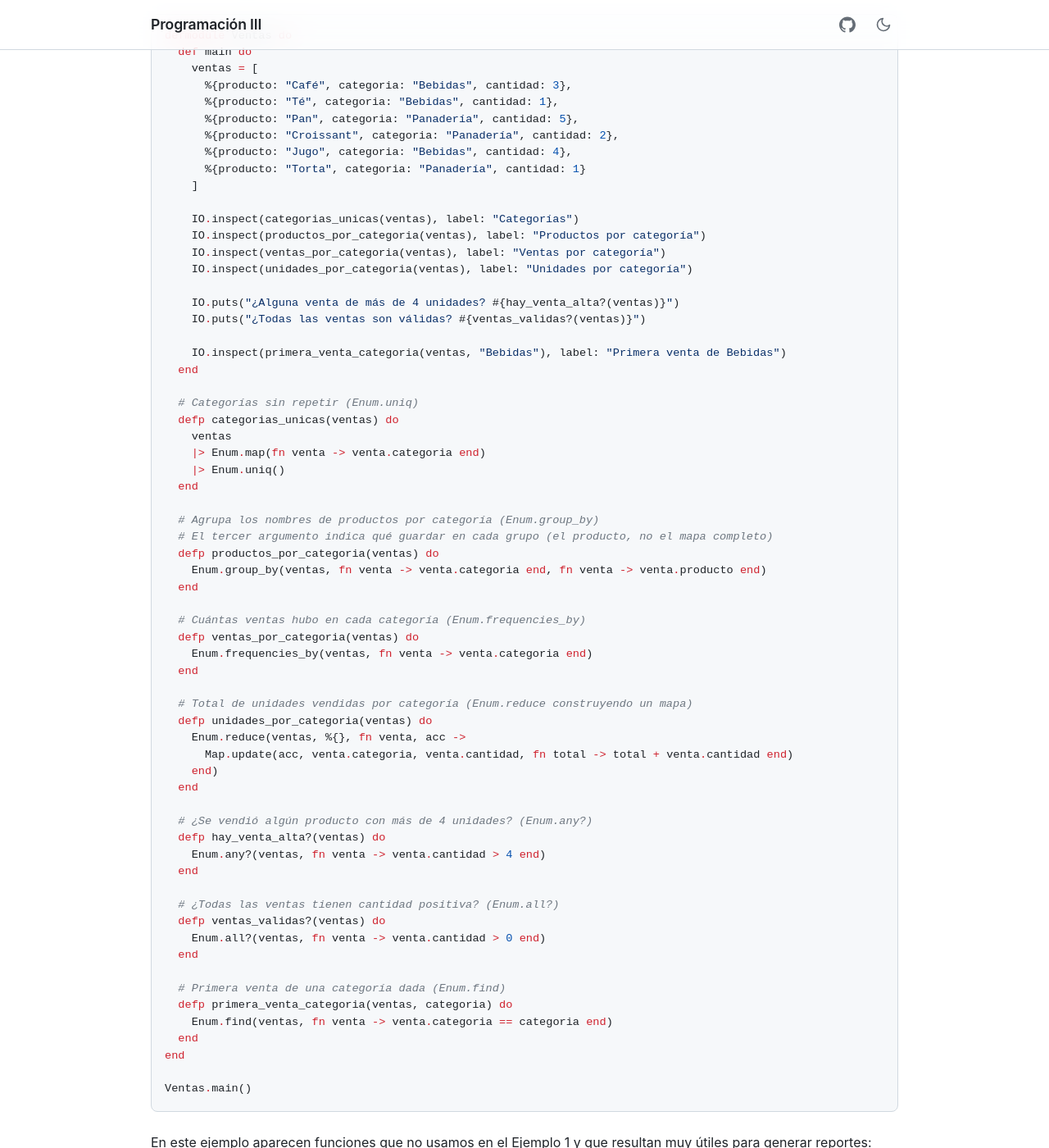
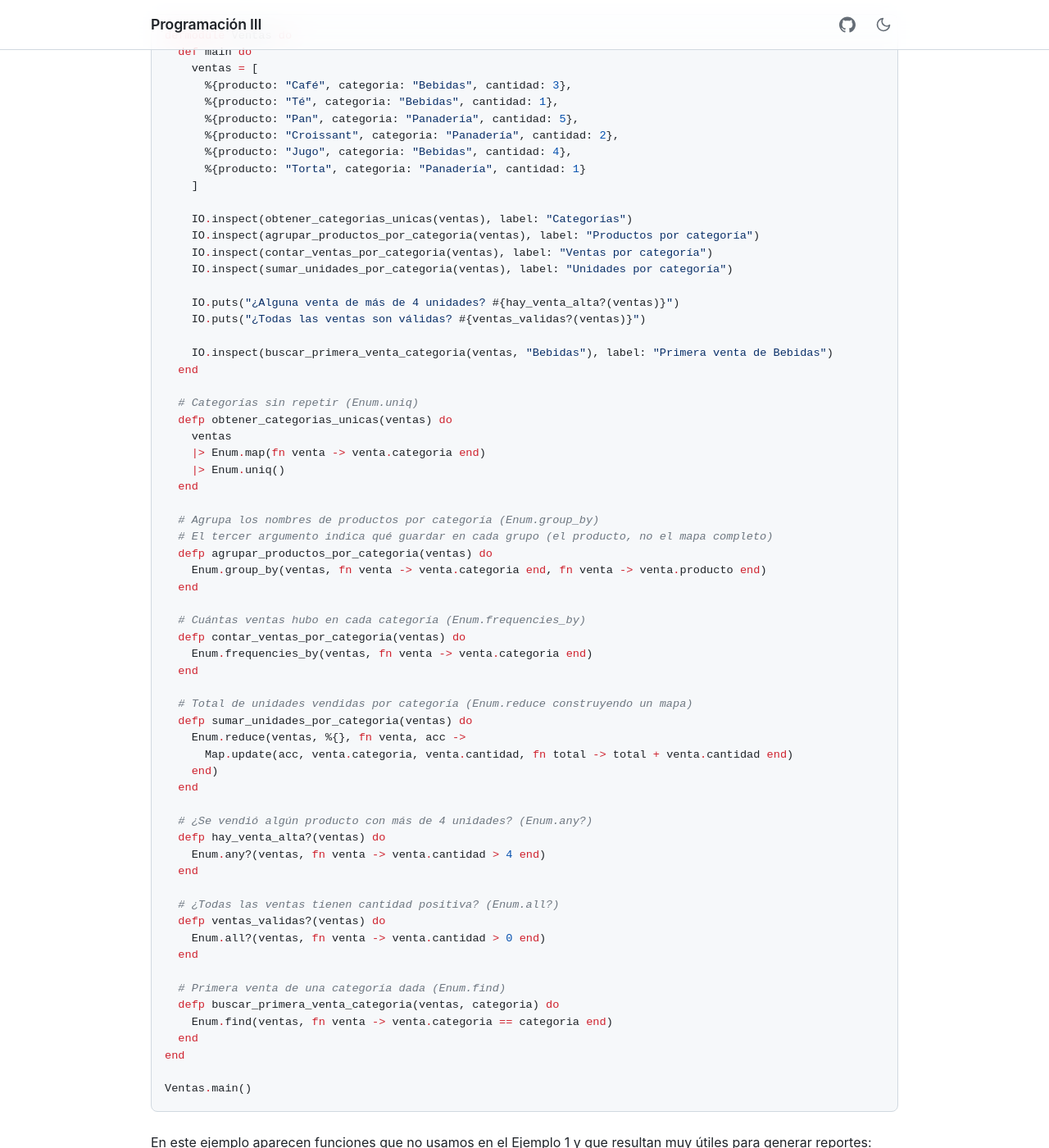
Before and after one commit to caflorezvi/guias-programacion3, a Jekyll site: the page built from docs/06.colecciones.md, in a window 1280 px wide and 1400 px high, scrolled down 16167 px. Shown: the whole window at 82% size. Built offline with Jekyll 4.4.1, drawn with Linux system fonts in a browser that asks for light colours; our own code applies the rules of GitHub Pages for plain Markdown files; some of the changed text lies outside the part shown.

Commit message:
Ajuste en el nombre de algunas funciones en colecciones

````diff
--- a/docs/06.colecciones.md
+++ b/docs/06.colecciones.md
@@ -396,29 +396,29 @@
     promedio = calcular_promedio(lista)
     Util.imprimir_mensaje("El promedio es #{promedio}")
 
-    {menores, mayores} = total_segun_promedio(lista, promedio)
+    {menores, mayores} = contar_segun_promedio(lista, promedio)
     Util.imprimir_mensaje("Hay #{menores} por debajo del promedio y #{mayores} por encima")
 
-    {menor, mayor} = min_max_nota(lista)
+    {menor, mayor} = obtener_estudiantes_min_max(lista)
     Util.imprimir_mensaje("La nota más baja es #{menor} y la más alta #{mayor}")
 
-    {aprobados, reprobados} = aprobados_reprobados(lista)
+    {aprobados, reprobados} = contar_aprobados_reprobados(lista)
     Util.imprimir_mensaje("Aprobaron #{aprobados} estudiantes y reprobaron #{reprobados}")
   end
 
   defp calcular_promedio([]), do: 0
   defp calcular_promedio(lista), do: Enum.sum(lista) / length(lista)
 
-  defp min_max_nota(lista), do: Enum.min_max(lista)
+  defp obtener_estudiantes_min_max(lista), do: Enum.min_max(lista)
 
-  defp total_segun_promedio(lista, promedio) do
+  defp contar_segun_promedio(lista, promedio) do
     # Se usa una función lambda que compara cada elemento con el promedio en ambas llamadas a Enum.count
     menores = Enum.count(lista, &(&1 < promedio))
     mayores = Enum.count(lista, &(&1 > promedio))
     {menores, mayores}
   end
 
-  defp aprobados_reprobados(lista) do
+  defp contar_aprobados_reprobados(lista) do
     total = length(lista)
     aprobados = Enum.count(lista, &(&1 >= 3)) # Se usa una función lambda que verifica si cada nota es mayor o igual a 3
     reprobados = total - aprobados
@@ -431,13 +431,13 @@
 
 Se define una lista con notas de prueba y sobre ella se realizan diferentes cálculos cuyos resultados se imprimen en pantalla. Nótese el uso de `Enum` para procesar la colección de notas y de tuplas para devolver múltiples valores desde una función.
 
-Cabe destacar que las funciones lambda también se pueden escribir usando `fn` y `->`, como se ha mencionado previamente. Por ejemplo, en el caso de la función `aprobados_reprobados/1` podemos hacer lo siguiente:
+Cabe destacar que las funciones lambda también se pueden escribir usando `fn` y `->`, como se ha mencionado previamente. Por ejemplo, en el caso de la función `contar_aprobados_reprobados/1` podemos hacer lo siguiente:
 
 ```elixir
 aprobados = Enum.count(lista, fn nota -> nota >= 3 end)
 ```
 
-> **⚠️ Investigar** cómo mejorar la función `total_segun_promedio/2` para que no tenga que recorrer la lista dos veces. Que halle la cantidad de estudiantes por encima y por debajo del promedio en una sola pasada. **Pista:** use `Enum.reduce/3` con una tupla `{menores, mayores}` como acumulador.
+> **⚠️ Investigar** cómo mejorar la función `contar_segun_promedio/2` para que no tenga que recorrer la lista dos veces. Que halle la cantidad de estudiantes por encima y por debajo del promedio en una sola pasada. **Pista:** use `Enum.reduce/3` con una tupla `{menores, mayores}` como acumulador.
 
 ### Versión 2
 
@@ -460,13 +460,13 @@
     promedio = calcular_promedio(lista)
     Util.imprimir_mensaje("El promedio es #{promedio}")
 
-    {menores, mayores} = total_segun_promedio(lista, promedio)
+    {menores, mayores} = contar_segun_promedio(lista, promedio)
     Util.imprimir_mensaje("Hay #{menores} por debajo del promedio y #{mayores} por encima")
 
-    {menor, mayor} = min_max_nota(lista)
+    {menor, mayor} = obtener_estudiantes_min_max(lista)
     Util.imprimir_mensaje("La nota más baja es de #{menor.nombre} (#{menor.nota}) y la más alta es de #{mayor.nombre} (#{mayor.nota})")
 
-    {aprobados, reprobados} = aprobados_reprobados(lista)
+    {aprobados, reprobados} = contar_aprobados_reprobados(lista)
     Util.imprimir_mensaje("Aprobaron #{aprobados} estudiantes y reprobaron #{reprobados}")
 
   end
@@ -479,19 +479,19 @@
     |> then( &(&1/length(lista)) ) # then() permite encadenar operaciones
   end
 
-  defp min_max_nota(lista) do
+  defp obtener_estudiantes_min_max(lista) do
     peor = Enum.min_by(lista, &(&1.nota)) # Enum.min_by permite asociar una función para acceder a la nota
     mejor = Enum.max_by(lista, &(&1.nota))
     {peor, mejor}
   end
 
-  defp total_segun_promedio(lista, promedio) do
+  defp contar_segun_promedio(lista, promedio) do
     menores = Enum.count(lista, &(&1.nota < promedio))
     mayores = Enum.count(lista, &(&1.nota > promedio))
     {menores, mayores}
   end
 
-  defp aprobados_reprobados(lista) do
+  defp contar_aprobados_reprobados(lista) do
     total = length(lista)
     aprobados = Enum.count(lista, &(&1.nota >= 3))
     {aprobados, total - aprobados}
@@ -584,19 +584,19 @@
       %{producto: "Torta", categoria: "Panadería", cantidad: 1}
     ]
 
-    IO.inspect(categorias_unicas(ventas), label: "Categorías")
-    IO.inspect(productos_por_categoria(ventas), label: "Productos por categoría")
-    IO.inspect(ventas_por_categoria(ventas), label: "Ventas por categoría")
-    IO.inspect(unidades_por_categoria(ventas), label: "Unidades por categoría")
+    IO.inspect(obtener_categorias_unicas(ventas), label: "Categorías")
+    IO.inspect(agrupar_productos_por_categoria(ventas), label: "Productos por categoría")
+    IO.inspect(contar_ventas_por_categoria(ventas), label: "Ventas por categoría")
+    IO.inspect(sumar_unidades_por_categoria(ventas), label: "Unidades por categoría")
 
     IO.puts("¿Alguna venta de más de 4 unidades? #{hay_venta_alta?(ventas)}")
     IO.puts("¿Todas las ventas son válidas? #{ventas_validas?(ventas)}")
 
-    IO.inspect(primera_venta_categoria(ventas, "Bebidas"), label: "Primera venta de Bebidas")
+    IO.inspect(buscar_primera_venta_categoria(ventas, "Bebidas"), label: "Primera venta de Bebidas")
   end
 
   # Categorías sin repetir (Enum.uniq)
-  defp categorias_unicas(ventas) do
+  defp obtener_categorias_unicas(ventas) do
     ventas
     |> Enum.map(fn venta -> venta.categoria end)
     |> Enum.uniq()
@@ -604,17 +604,17 @@
 
   # Agrupa los nombres de productos por categoría (Enum.group_by)
   # El tercer argumento indica qué guardar en cada grupo (el producto, no el mapa completo)
-  defp productos_por_categoria(ventas) do
+  defp agrupar_productos_por_categoria(ventas) do
     Enum.group_by(ventas, fn venta -> venta.categoria end, fn venta -> venta.producto end)
   end
 
   # Cuántas ventas hubo en cada categoría (Enum.frequencies_by)
-  defp ventas_por_categoria(ventas) do
+  defp contar_ventas_por_categoria(ventas) do
     Enum.frequencies_by(ventas, fn venta -> venta.categoria end)
   end
 
   # Total de unidades vendidas por categoría (Enum.reduce construyendo un mapa)
-  defp unidades_por_categoria(ventas) do
+  defp sumar_unidades_por_categoria(ventas) do
     Enum.reduce(ventas, %{}, fn venta, acc ->
       Map.update(acc, venta.categoria, venta.cantidad, fn total -> total + venta.cantidad end)
     end)
@@ -631,7 +631,7 @@
   end
 
   # Primera venta de una categoría dada (Enum.find)
-  defp primera_venta_categoria(ventas, categoria) do
+  defp buscar_primera_venta_categoria(ventas, categoria) do
     Enum.find(ventas, fn venta -> venta.categoria == categoria end)
   end
 end
````
Also changed, not shown: other parts of docs/06.colecciones.md (+2 -2 lines).
